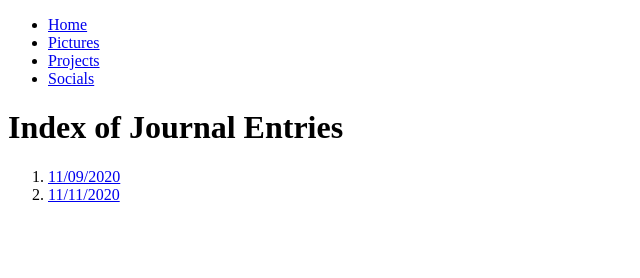
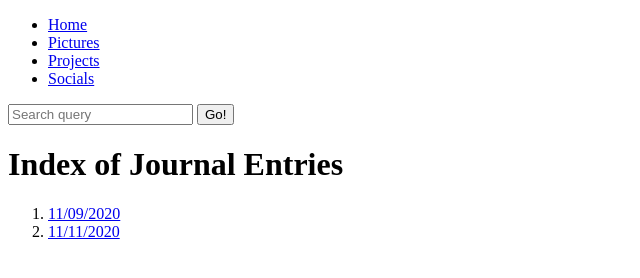
Before and after one commit to sparkycj328/WebDev, a plain HTML site: page journalIndex.html in a window 1280 px wide. Shown: the whole page, without its empty margins (0-640 px from the left). Drawn offline with Linux system fonts and the light colour scheme.

Commit message:
Added navigation tag for semantic purposes

```diff
--- a/journalIndex.html
+++ b/journalIndex.html
@@ -8,12 +8,18 @@
         <title>Index of Journal Entries</title>
     </head>
     <body>
+        <nav>
         <ul>
             <li><a href="index.html" title="My Homepage">Home</a></li>
             <li><a href="pictures.html" title="My pictures">Pictures</a></li>
             <li><a href="projects.html" title="Current Projects">Projects</a></li>
             <li><a href="socials.html" title="My social media">Socials</a></li>
         </ul>
+        <form>
+            <input type="search" name="q" placeholder="Search query">
+            <input type="submit" value="Go!">
+        </form>
+        </nav>
         <h1>Index of Journal Entries</h1>
         <ol>
         <li><a href="journals/journal1.html" title="Entry 1"><time datetime="2021-11-09">11/09/2020</time></a></li>
```
Also changed, not shown: index.html (+6 -0 lines), journals/journal1.html (+6 -0 lines), journals/journal2.html (+6 -0 lines), pictures.html (+6 -1 lines), projects.html (+6 -1 lines), socials.html (+6 -0 lines).
